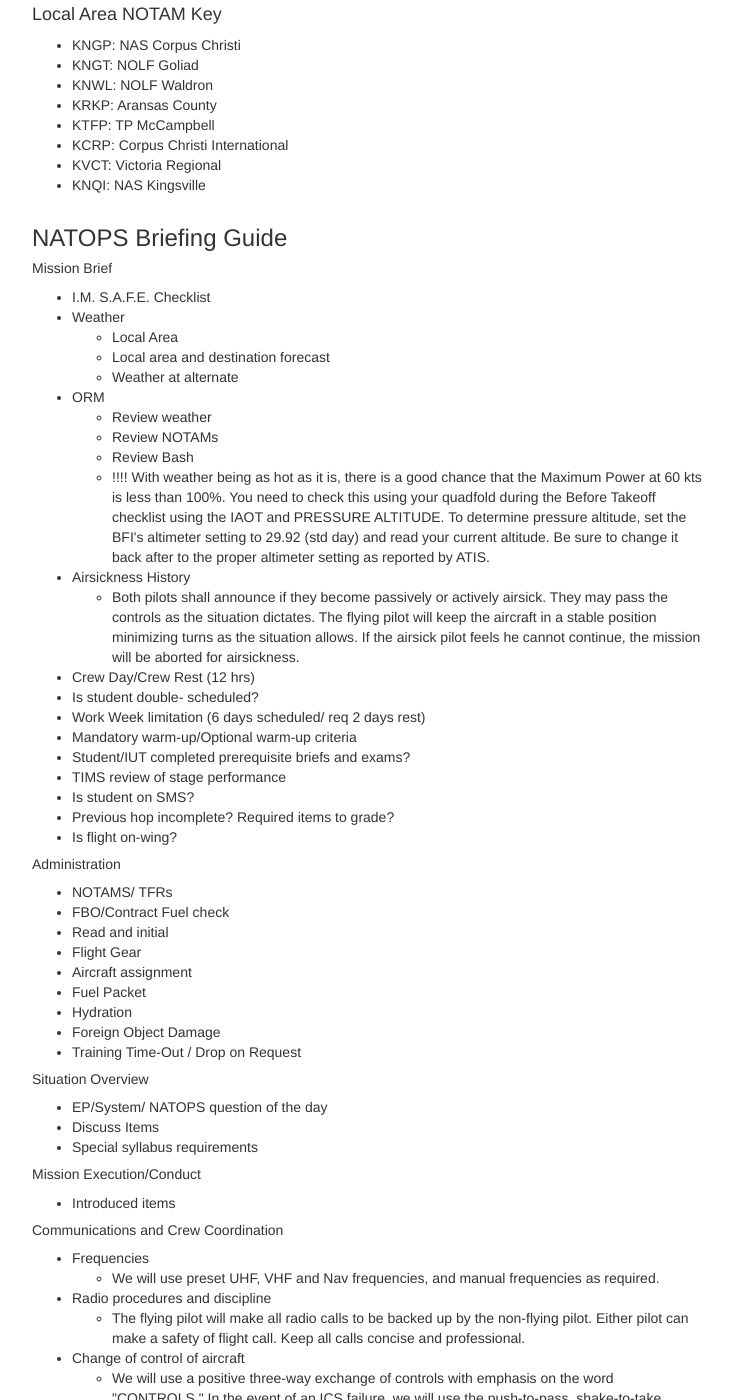
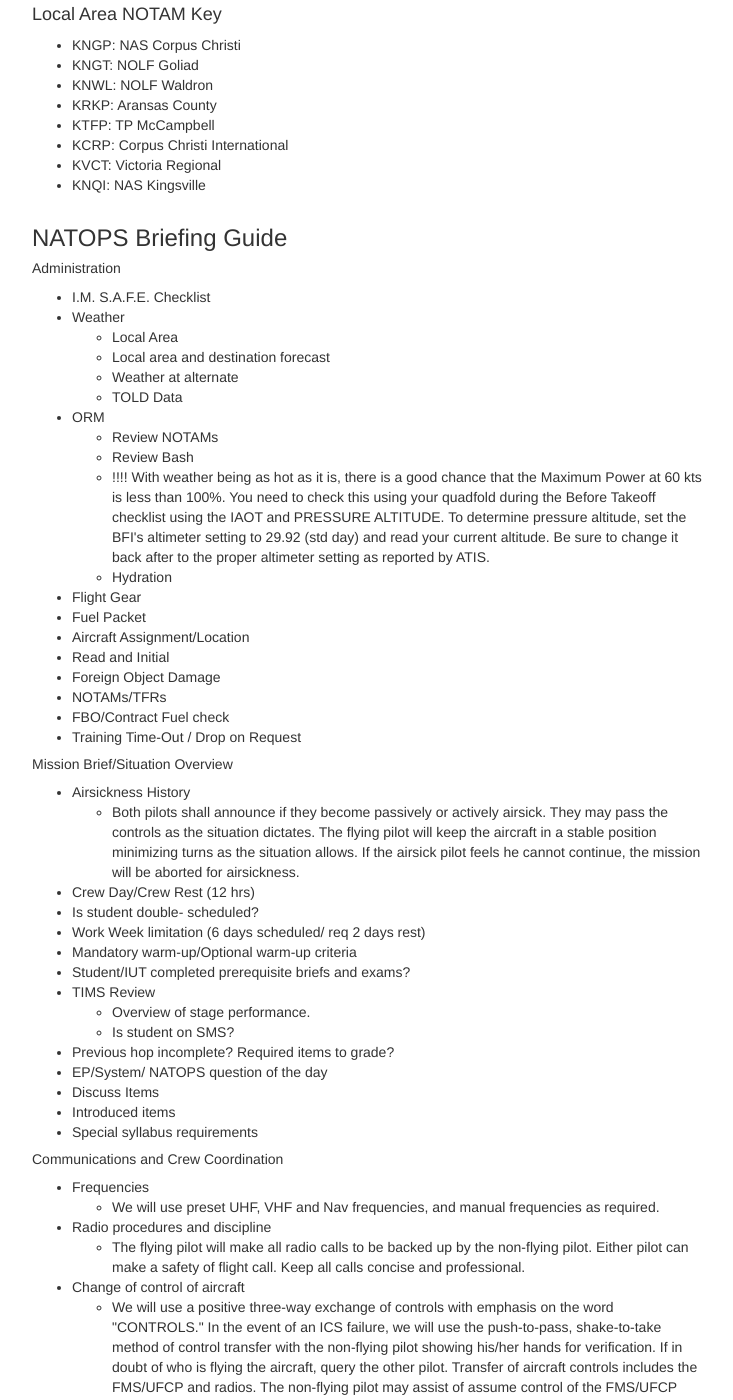
Before and after one commit to courserules/courserules.github.io, a Jekyll site: the page built from brief.html, in a window 1280 px wide and 1400 px high, scrolled down 571 px. Shown: the whole window, without its empty margins (23-756 px from the left). Built offline with Jekyll 4.4.1, drawn with Linux system fonts in a browser that asks for light colours.

Commit message:
Lot more NATOPs  brief updates

```diff
--- a/brief.html
+++ b/brief.html
@@ -49,7 +49,8 @@ permalink: /brief/
 		<div class="col-xs-12 col-md-7">
 			<h3>NATOPS Briefing Guide</h3>
 
-			<h5>Mission Brief</h5>
+			<h5>Administration</h5>
+
 			<ul>
 				<li>I.M. S.A.F.E. Checklist</li>
 				<li>Weather
@@ -57,56 +58,56 @@ permalink: /brief/
 						<li>Local Area</li>
 						<li>Local area and destination forecast</li>
 						<li>Weather at alternate</li>
+						<li>TOLD Data</li>
 					</ul>
 				</li>
 				<li>ORM
 					<ul>
-						<li>Review weather</li>
 						<li>Review NOTAMs</li>
 						<li>Review Bash</li>
 						<li>!!!! With weather being as hot as it is, there is a good chance that the Maximum Power at 60 kts is less than 100%.  You need to check this using your quadfold during the Before Takeoff checklist using the IAOT and PRESSURE ALTITUDE.  To determine pressure altitude, set the BFI's altimeter setting to 29.92 (std day) and read your current altitude. Be sure to change it back after to the proper altimeter setting as reported by ATIS. </li>
+						<li>Hydration</li>
 					</ul>
 				</li>
+				<li>Flight Gear</li>
+				<li>Fuel Packet</li>
+				<li>Aircraft Assignment/Location</li>
+				<li>Read and Initial</li>
+				<li>Foreign Object Damage</li>
+				<li>NOTAMs/TFRs</li>
+				<li>FBO/Contract Fuel check</li>
+				<li>Training Time-Out / Drop on Request</li>
+			</ul>
+
+			<h5>Mission Brief/Situation Overview</h5>
+
+			<ul>
 				<li>Airsickness History
 					<ul>
-						<li>Both pilots shall announce if they become passively or actively airsick. They may pass the controls as the situation dictates. The flying pilot will keep the aircraft in a stable position minimizing turns as the situation allows.  If the airsick pilot feels he cannot continue, the mission will be aborted for airsickness.
-					</lu>
-				</ul>
+						<li>Both pilots shall announce if they become passively or actively airsick. They may pass the controls as the situation dictates. The flying pilot will keep the aircraft in a stable position minimizing turns as the situation allows.  If the airsick pilot feels he cannot continue, the mission will be aborted for airsickness.</li>
+					</ul>
 				</li>
 				<li>Crew Day/Crew Rest (12 hrs)</li>
 				<li>Is student double- scheduled?</li>
 				<li>Work Week limitation (6 days scheduled/ req 2 days rest)</li>
-				<li>Mandatory warm-up/Optional warm-up criteria
+				<li>Mandatory warm-up/Optional warm-up criteria</li>
 				<li>Student/IUT completed prerequisite briefs and exams?</li>
-				<li>TIMS review of stage performance</li>
-				<li>Is student on SMS?</li>
+				<li>TIMS Review
+					<ul>
+						<li>Overview of stage performance.</li>
+						<li>Is student on SMS?</li>
+					</ul>
+				</li>
 				<li>Previous hop incomplete? Required items to grade?</li>
-				<li>Is flight on-wing?</li>
-			</ul>
-			<h5>Administration</h5>
-			<ul>
-				<li>NOTAMS/ TFRs</li>
-				<li>FBO/Contract Fuel check</li>
-				<li>Read and initial</li>
-				<li>Flight Gear</li>
-				<li>Aircraft assignment</li>
-				<li>Fuel Packet</li>
-				<li>Hydration</li>
-				<li>Foreign Object Damage</li>
-				<li>Training Time-Out / Drop on Request</li>
-			</ul>
-			<h5>Situation Overview</h5>
-			<ul>
+
 				<li>EP/System/ NATOPS question of the day</li>
 				<li>Discuss Items</li>
+				<li>Introduced items</li>
 				<li>Special syllabus requirements</li>
 			</ul>
-			<h5>Mission Execution/Conduct</h5>
-			<ul>
-				<li>Introduced items</li>
 
-			</ul>
 			<h5>Communications and Crew Coordination</h5>
+
 			<ul>
 				<li>Frequencies
 					<ul>
```
